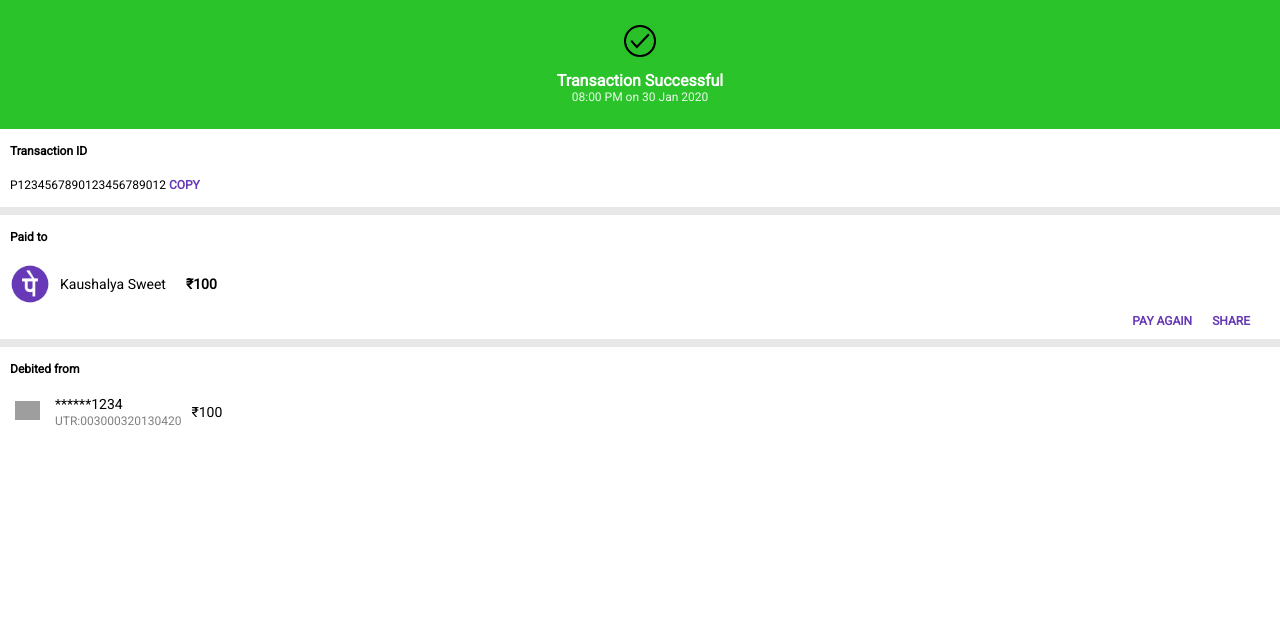
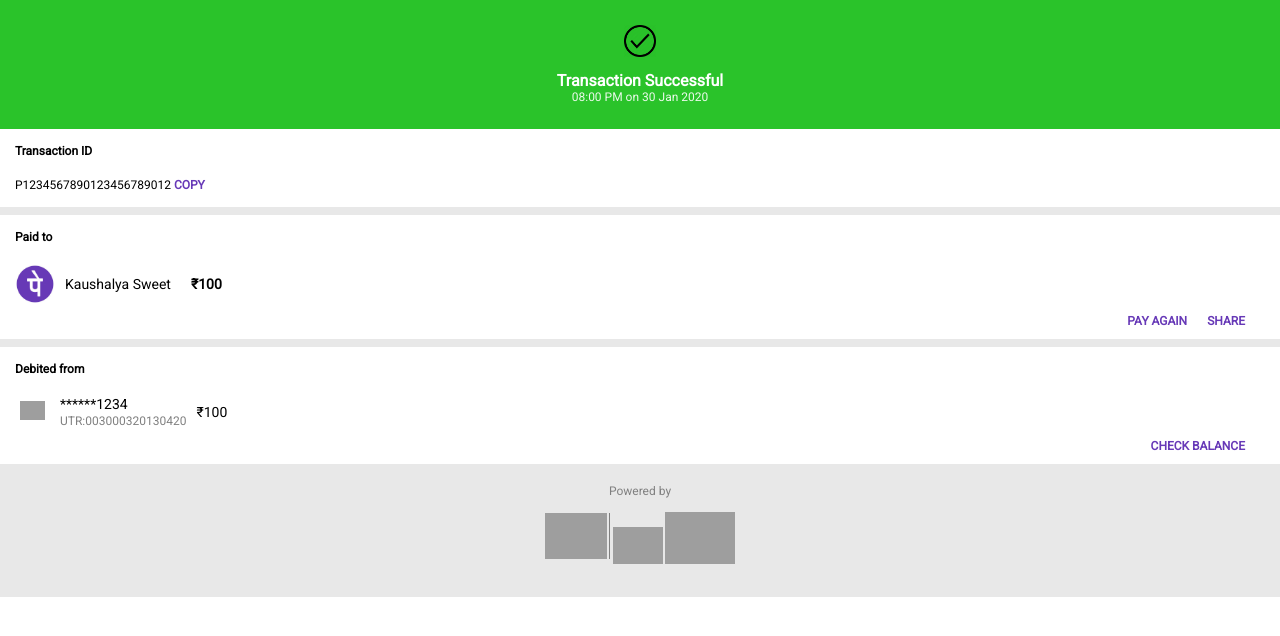
Before and after one commit to pranjalalone/phonepe-spoof, a plain HTML site: page index.html in a window 1280 px wide. Drawn offline with Linux system fonts and the light colour scheme; grey boxes are pictures that could not be loaded.

Commit message:
Added Logos

```diff
--- a/assets/css/style.css
+++ b/assets/css/style.css
@@ -45,7 +45,7 @@ html {
     font-weight: 600;
 }
 .mini-container {
-    padding: 15px 10px;
+    padding: 15px 15px;
 }
 #paid-to-div {
     margin-top: 8px;
@@ -68,13 +68,13 @@ html {
 #amount {
     font-weight: 600;
 }
-#trans-extra {
+#trans-extra, #bank-extra {
     font-size: 12px;
     font-weight: 600;
     color: #6739B7;
     padding: 10px;
 }
-#trans-extra div {
+#trans-extra div, #bank-extra div {
     display: inline;
     float: right;
     padding: 0 10px;
@@ -88,6 +88,7 @@ html {
     width: 40px;
 }
 #bank-img {
+    float: left;
     padding: 5px;
 }
 #bank-img img {
@@ -106,3 +107,26 @@ html {
     margin: auto 0;
     font-size: 14px;
 }
+#powered-by-div {
+    padding: 20px 0;
+}
+#powered-by-div div {
+    font-size: 12px;
+    text-align: center;
+    color: gray;
+    padding-bottom: 10px;
+}
+#bhim-logo {
+    width: 65px;
+    height: auto;
+    border-right: 0.5px solid gray;
+    padding-right: 2px;
+    margin: 5px 0;
+}
+#upi-logo {
+    width: 50px;
+    height: auto;
+}
+#yesbank-logo {
+    width: 70px;
+}
--- a/index.html
+++ b/index.html
@@ -77,6 +77,21 @@
                         &#8377;100
                     </div>
                 </div>
+                <div id="bank-extra">
+                    <div>
+                        CHECK BALANCE
+                    </div>
+                </div>
+            </div>
+        </div>
+        <div id="powered-by-div">
+            <div>
+                Powered by
+            </div>
+            <div id="powered-by-img">
+                <img id="bhim-logo" src="https://paypopblog.files.wordpress.com/2017/01/wp-1483286125734.png">
+                <img id="upi-logo" src="https://www.searchpng.com/wp-content/uploads/2019/01/UPI-Logo-PNG-715x342.png">
+                <img src="https://upload.wikimedia.org/wikipedia/en/thumb/8/85/Yes_Bank_logo.svg/1200px-Yes_Bank_logo.svg.png" id="yesbank-logo">
             </div>
         </div>
     </div>
```
